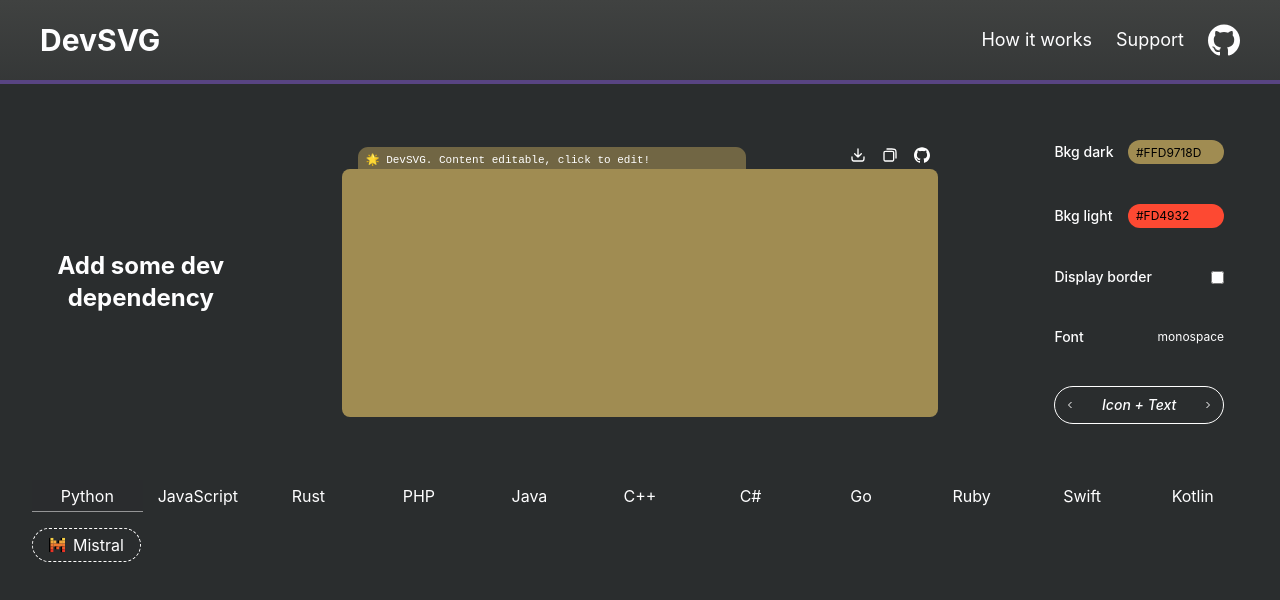
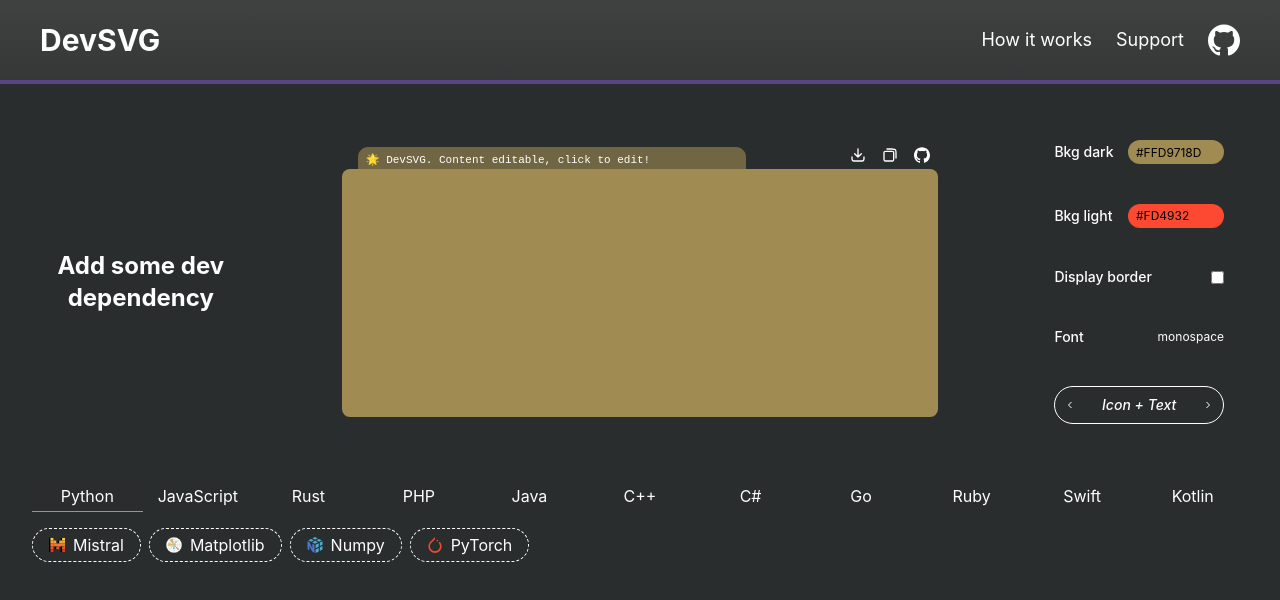
Before and after one commit to AlbertLnz/devSvg, a SvelteKit app: page / in a window 1280 px wide. Shown: the top 600 px of the page. Built offline with nearby package versions, Linux system fonts and the light colour scheme.

Commit message:
Resort devDependencies & add some examples (numpy & pytorch)

```diff
--- a/src/data/devDependencies.ts
+++ b/src/data/devDependencies.ts
@@ -1,6 +1,8 @@
 import mistralIcon from '@/data/svgs/mistral.svelte'
 import typescriptIcon from '@/data/svgs/typescript.svelte'
 import matplotlibIcon from '@/data/svgs/matplotlib.svelte'
+import numpyIcon from '@/data/svgs/numpy.svelte'
+import pytorchIcon from '@/data/svgs/pytorch.svelte'
 
 export const devDependencies = [
 	{
@@ -15,7 +17,17 @@ export const devDependencies = [
 	},
 	{
 		name: 'Matplotlib',
-		language: 'JavaScript',
+		language: 'Python',
 		svg: matplotlibIcon
+	},
+	{
+		name: 'Numpy',
+		language: 'Python',
+		svg: numpyIcon
+	},
+	{
+		name: 'PyTorch',
+		language: 'Python',
+		svg: pytorchIcon
 	}
 ]
--- /dev/null
+++ b/src/data/svgs/numpy.svelte
@@ -0,0 +1,18 @@
+<script lang="ts">
+	let {
+		className,
+		width = 30,
+		height = 30
+	}: { className?: string; width?: number; height?: number } = $props()
+</script>
+
+<svg class={className} {width} {height} preserveAspectRatio="xMidYMid" viewBox="0 0 256 273.612">
+	<path
+		fill="#4dabcf"
+		d="m191.548 186.292.06 60.52-53.705 26.8v-60.494zM256 153.947v60.731l-45.805 22.86-.033-60.454zm-64.533-48.66.06 59.885-53.625 26.647v-59.905zM256 73.205v59.509l-45.851 23.309-.04-60.005zm-126.262-7.04 47.933 24.195-49.731 24.975-47.028-23.62zM63.065 32.511l45.718 23.077-48.938 25.543-46.954-23.58zm130.69.35 49.243 24.69-44.04 22.12-48.032-24.228zM128.233 0l44.33 22.225-42.506 22.694-45.68-23.039z"
+	/>
+	<path
+		fill="#4d77cf"
+		d="M118.944 131.914 82.77 113.728v78.606S38.533 98.207 34.434 89.752c-.528-1.091-2.703-2.288-3.259-2.578C23.243 83.009 0 71.235 0 71.235V210.11l32.154 17.188v-72.59s43.768 84.105 44.211 85.024c.443.92 4.84 9.784 9.533 12.897 6.253 4.139 33.053 20.255 33.053 20.255z"
+	/>
+</svg>
--- /dev/null
+++ b/src/data/svgs/pytorch.svelte
@@ -0,0 +1,16 @@
+<script lang="ts">
+	let {
+		className,
+		width = 30,
+		height = 30
+	}: { className?: string; width?: number; height?: number } = $props()
+</script>
+
+<svg {width} {height} class={className} xml:space="preserve" viewBox="0.6 1067.9 90.3 109.1">
+	<g fill="#EE4C2C">
+		<path
+			d="m77.6 1099.6-8.1 8.1c13.3 13.3 13.3 34.7 0 47.8-13.3 13.3-34.7 13.3-47.8 0-13.3-13.3-13.3-34.7 0-47.8l21.1-21.1 3-3v-15.9L14 1099.5c-17.7 17.7-17.7 46.3 0 64 17.7 17.7 46.3 17.7 63.7 0 17.6-17.7 17.6-46.1-.1-63.9z"
+		/>
+		<circle cx="61.7" cy="1091.8" r="5.9" />
+	</g>
+</svg>
```
